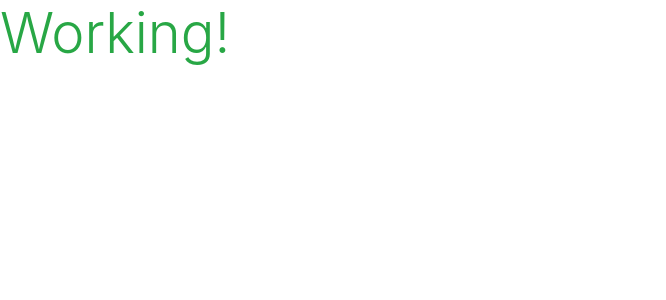
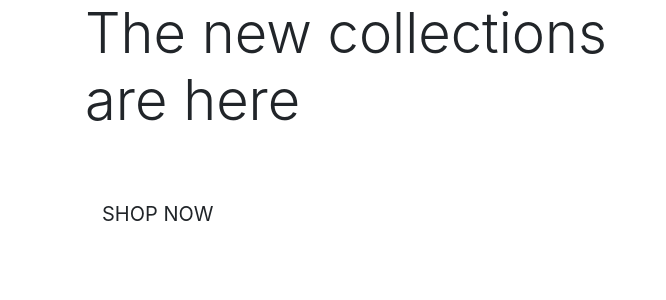
Before and after one commit to jamiemcstay/boutique_ado_v1, a Django app: page / in a window 1280 px wide. Shown: the top 300 px of the page, without its empty margins (0-666 px from the left). Run offline with Django 3.2, Linux system fonts and the light colour scheme.

Commit message:
Added homepage content

```diff
--- a/home/templates/home/index.html
+++ b/home/templates/home/index.html
@@ -2,5 +2,16 @@
 {% load static %}
 
 {% block content %}
-<h1 class="display-4 text-success">Working!</h1>
+<div class="container">
+    <div class="row">
+        <div class="col-7 col-md-6 my-auto">
+            <h1 class="display-4 logo-font text-black">The new collections are here</h1>
+            <div class="my-5">
+                <h4>
+                    <a href="" class="shop-now-button btn btn-lg rounded-0 text-uppercase py-3">Shop Now</a>
+                </h4>
+            </div>
+        </div>
+    </div>
+</div>
 {% endblock %}
```
